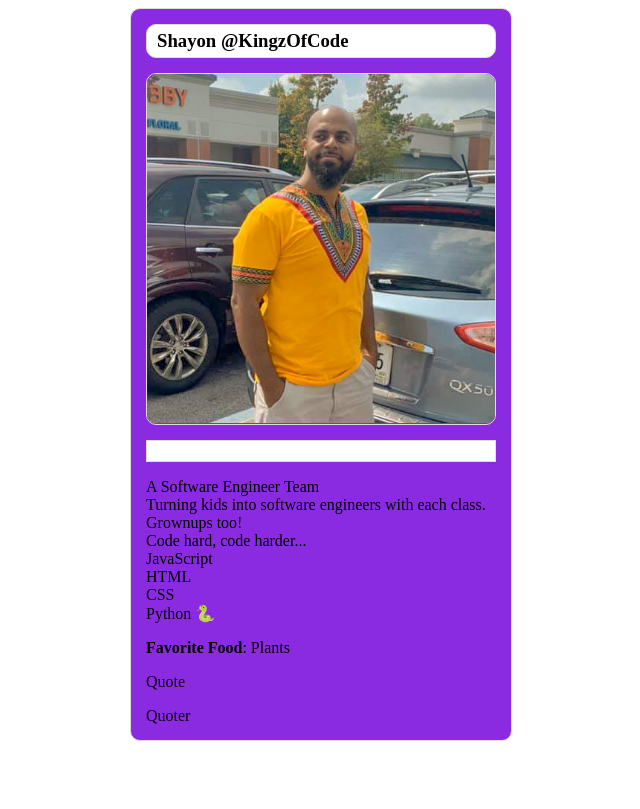
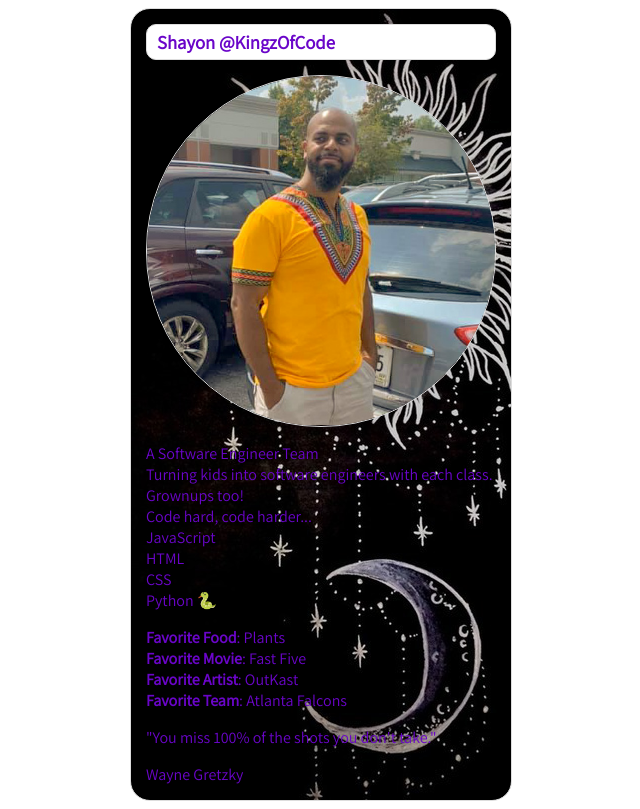
Before and after one commit to KingzOfCode/SCsLiveCall0514-TradingCard, a plain HTML site: page index.htm in a window 1280 px wide. Shown: the whole page, without its empty margins (319-959 px from the left). Drawn offline with Linux system fonts and the light colour scheme.

Commit message:
Homework 05/14

```diff
--- a/index.htm
+++ b/index.htm
@@ -5,6 +5,10 @@
     <meta name="viewport" content="width=device-width, initial-scale=1.0">
     <link rel="stylesheet" href="styles.css">
     <!-- <link href="https://fonts" -->
+    <!--- <style>
+        @import url('https://fonts.googleapis.com/css2?family=Syncopate&display=swap');
+        </style> --->
+    <link href="https://fonts.googleapis.com/css2?family=Assistant&display=swap" rel="stylesheet">
     <title>Trading Card</title>
 </head>
 <body>
@@ -12,6 +16,7 @@
         <h3>Shayon @KingzOfCode</h3>
         <div class="image">
             <img src="profile1.jpg" alt="Image of Shayon">
+            <img src="Kingz.PNG" alt="Image of Logo">
         </div>
         <div class="info">
 
@@ -22,12 +27,12 @@
             </p>
             <ul id="list-items">
                 <li><span>Favorite Food</span>: Plants</li>
-                <li><span></span></li>
-                <li><span></span></li>
-                <li><span></span></li>
+                <li><span>Favorite Movie</span>: Fast Five</li>
+                <li><span>Favorite Artist</span>: OutKast</li>
+                <li><span>Favorite Team</span>: Atlanta Falcons</li>
             </ul>
-            <p>Quote</p>
-            <p class="indent"></p> Quoter
+            <p>"You miss 100% of the shots you don't take."</p>
+            <p class="indent"></p>  Wayne Gretzky
 
          </div>
     </div>
--- a/styles.css
+++ b/styles.css
@@ -1,14 +1,20 @@
 .card {
+    /* margin auto will make the margins equal on each side */
     margin: auto;
     padding: 15px;
     width: 350px;
     border: 1px solid #ddd;
-    border-radius: 10px;
-    /* font-family: '', sans-serif; */
-    background-color: blueviolet;
-    /* background-image: url("ironman4.jpg"); */
+    /* curve your borders with border radius */
+    border-radius: 20px;
+    font-family: 'Assistant', sans-serif;
+    color: rgb(106, 5, 201);
+    /* *** need to figure out how to do the opacity for the background image ONLY */
+    opacity: 1; background-image: url(NASASun.jpg);
+        /* background-image: url("NASASun.jpg"); */
+    /* blueviolet */
+    /* C:\Users\Owner\Downloads\Affinty Designer\iconic-fonts\FONTS */
+}
 
-}
 
 h3 {
     margin: 0 0 15px 0;
@@ -23,7 +29,7 @@ h3 {
     width: 350pk;
     height: 350px;
     border: 1px solid #ddd;
-    border-radius: 10px;
+    border-radius: 200px;
     overflow: hidden;
 }
 
@@ -32,13 +38,14 @@ h3 {
     height: auto;
 }
 
-.info {
+/* this made a box under the image
+ .info {
     margin: auto;
     padding: 10px;
     border: 1px solid;
     border: 1px solid #ddd;
     background-color: #fff;
-}
+} */
 
 #description {
     font-style: italic;
@@ -54,5 +61,5 @@ h3 {
 }
 
 .indent {
-    padding-left: 50px;
+    padding-left: 150px;
 }
```
Also changed, not shown: NASASun.jpg (added), ironman4.jpg (deleted).
